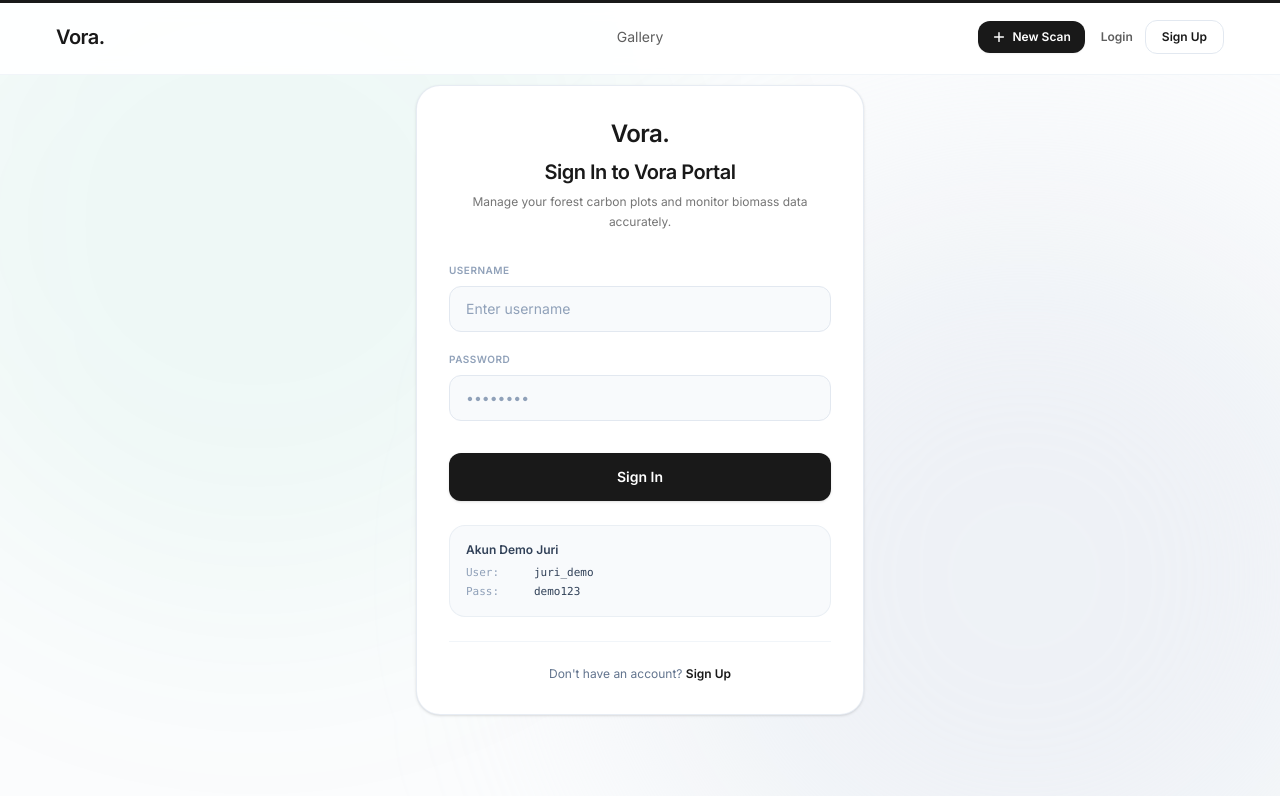
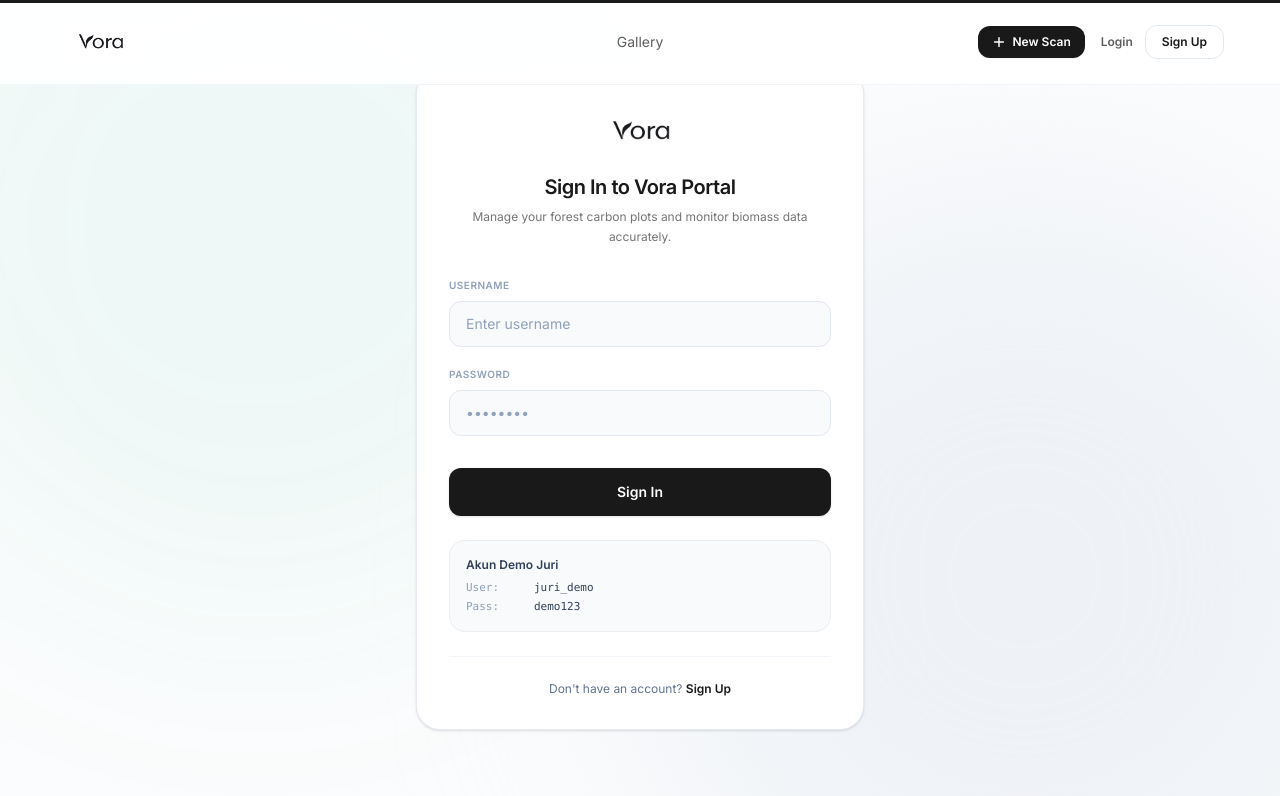
Before and after one commit to glacerous/vora-frontend, a Next.js app: page /login in a window 1280 px wide. Shown: the top 796 px of the page. Built offline with nearby package versions, Linux system fonts and the light colour scheme; no server answers; a web font is replaced by a local one.

Commit message:
feat(web): replace text logo with brand wordmark image

```diff
--- a/src/app/login/page.tsx
+++ b/src/app/login/page.tsx
@@ -2,6 +2,7 @@
 
 import React, { useState, useEffect, Suspense } from "react";
 import { useRouter, useSearchParams } from "next/navigation";
+import Image from "next/image";
 import Link from "next/link";
 
 const BACKEND_URL = process.env.NEXT_PUBLIC_API_URL || "https://vora-52k9.onrender.com";
@@ -68,8 +69,8 @@ function LoginForm() {
       {/* Main card */}
       <div className="w-full max-w-md bg-white border border-slate-200/80 rounded-3xl p-8 shadow-sm relative z-10">
         <div className="text-center mb-8">
-          <Link href="/" className="inline-block text-2xl font-bold tracking-tight text-[#191919] mb-2">
-            Vora.
+          <Link href="/" className="inline-block mb-2">
+            <Image src="/logo-wordmark.png" alt="Vora" width={200} height={100} className="h-14 w-auto mx-auto" />
           </Link>
           <h1 className="text-xl font-semibold tracking-tight text-[#191919]">
             Sign In to Vora Portal
--- a/src/app/register/page.tsx
+++ b/src/app/register/page.tsx
@@ -2,6 +2,7 @@
 
 import React, { useState, useEffect } from "react";
 import { useRouter } from "next/navigation";
+import Image from "next/image";
 import Link from "next/link";
 import { useAuth } from "@/components/AuthProvider";
 
@@ -75,8 +76,8 @@ export default function RegisterPage() {
       {/* Main card */}
       <div className="w-full max-w-md bg-white border border-slate-200/80 rounded-3xl p-8 shadow-sm relative z-10">
         <div className="text-center mb-8">
-          <Link href="/" className="inline-block text-2xl font-bold tracking-tight text-[#191919] mb-2">
-            Vora.
+          <Link href="/" className="inline-block mb-2">
+            <Image src="/logo-wordmark.png" alt="Vora" width={200} height={100} className="h-14 w-auto mx-auto" />
           </Link>
           <h1 className="text-xl font-semibold tracking-tight text-[#191919]">
             Register New Account
--- a/src/components/Navbar.tsx
+++ b/src/components/Navbar.tsx
@@ -1,6 +1,7 @@
 "use client";
 
 import React, { useState } from "react";
+import Image from "next/image";
 import Link from "next/link";
 import { useAuth } from "./AuthProvider";
 import { usePathname } from "next/navigation";
@@ -13,9 +14,14 @@ export default function Navbar() {
   return (
     <nav className="fixed top-0 left-0 right-0 z-50 px-6 sm:px-10 md:px-14 py-4 sm:py-5 flex justify-between items-center bg-white/90 backdrop-blur-sm border-b border-slate-100 font-sans">
       <Link href="/" className="flex items-center cursor-pointer">
-        <span className="font-bold text-xl tracking-tight text-[#191919]">
-          Vora.
-        </span>
+        <Image
+          src="/logo-wordmark.png"
+          alt="Vora"
+          width={200}
+          height={100}
+          className="h-11 w-auto"
+          loading="eager"
+        />
       </Link>
 
       {/* Center links (Desktop-only) */}
```
Also changed, not shown: public/logo-mark.png (added), public/logo-wordmark.png (added).
